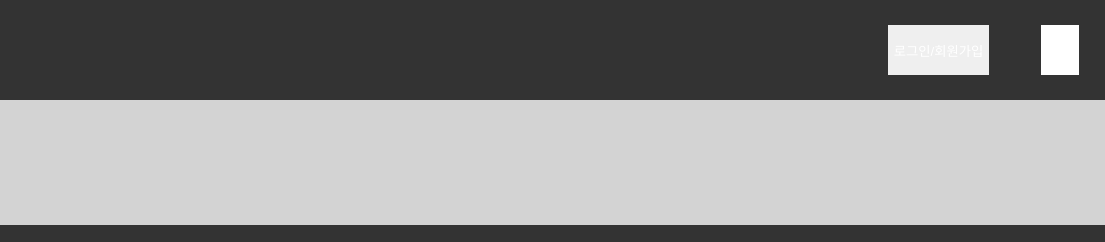
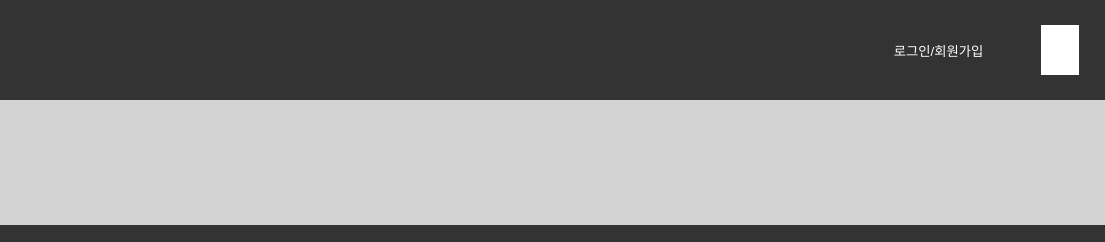
Before and after one commit to seungho2647/Ryzen-67s-home, a plain HTML site: page index.html in a window 1280 px wide. Shown: the top 242 px of the page, 175-1280 px from the left. Drawn offline with Linux system fonts and the dark colour scheme.

Commit message:
Change background color for login dialog and menu

```diff
--- a/style.css
+++ b/style.css
@@ -8,7 +8,7 @@
         --bg: #333333/*TODO - 다크모드 root*/
     }
     #loginDialog열기, #menu {
-        background-color: none;
+        background-color: #333333;
         color: white;
     }
 }
```
